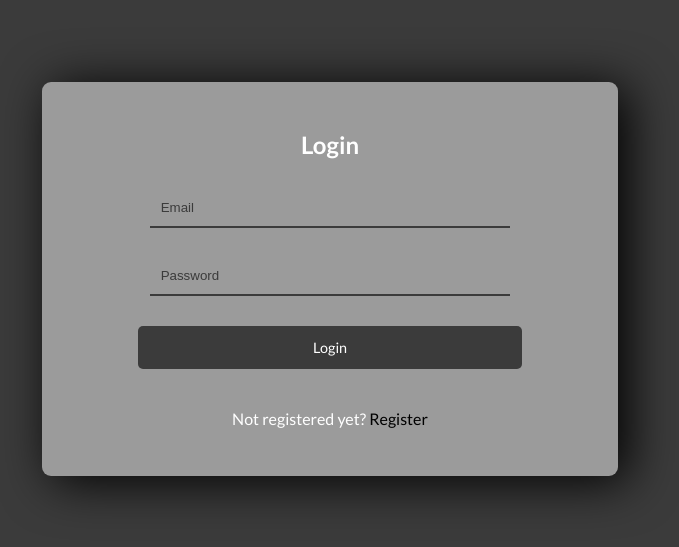
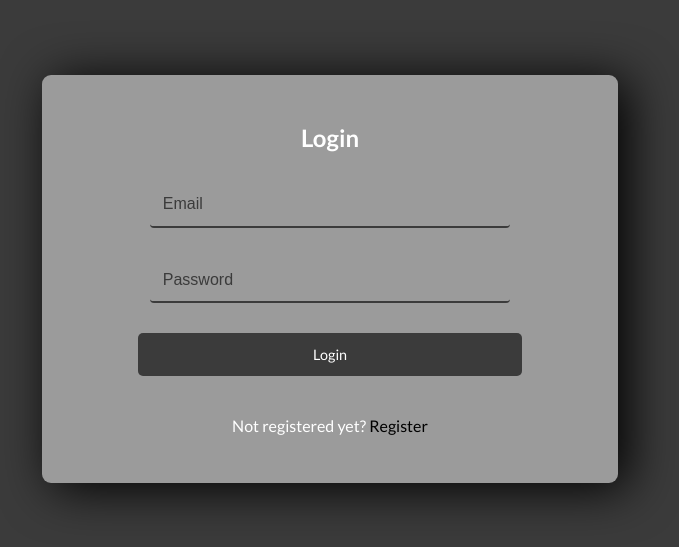
Before and after one commit to slavangrch/expenses-tracker, a React (Create React App) app in the folder client/: page /auth in a window 1280 px wide. Shown: the part 121-668 px from the top of the page, without its empty margins (310-989 px from the left). Built offline with nearby package versions, Linux system fonts and the light colour scheme.

Commit message:
submit form function

```diff
--- a/client/src/App.tsx
+++ b/client/src/App.tsx
@@ -1,6 +1,5 @@
 import { RouterProvider, createBrowserRouter } from "react-router-dom";
 import {Auth} from "./pages/Auth";
-
 
 function App() {
   const router = createBrowserRouter([{path: '/auth', element: <Auth></Auth>}])
--- a/client/src/components/Auth/LoginForm.tsx
+++ b/client/src/components/Auth/LoginForm.tsx
@@ -1,14 +1,41 @@
-import React from "react";
+import React, { FormEvent, useState } from "react";
 import styled from "styled-components";
 import { Form } from "../../styles";
 import { Link } from "react-router-dom";
 import { Button } from "../Button/Button";
-
+import { BASE_URL } from "../../config";
+import { setExpirationDate, setToken } from "../../utils/localStorageManipulation";
 
 export const LoginForm: React.FC = () => {
+  const [error, setError] = useState(null);
+
+  async function handleSubmit(e: React.FormEvent<HTMLFormElement>) {
+    e.preventDefault();
+
+    const formObj = new FormData(e.target as HTMLFormElement);
+    const formData = Object.fromEntries(formObj.entries())
+
+    console.log(formData);
+
+    const response = await fetch(`${BASE_URL}/auth/login`, {
+      method: 'POST',
+      body: JSON.stringify(formData)
+    })
+
+    if (!response.ok) {
+      const result = await response.json();
+      setError(result.message || 'Validation error')
+      return;
+    }
+
+    const result = await response.json();
+    setToken(result.token);
+    setExpirationDate()
+  }
   return (
-    <Form action="">
+    <Form action="" onSubmit={handleSubmit}>
     <h2>Login</h2>
+    {error&&<p>{error}</p>}
     <div className="input-control">
       <input type="text" placeholder="Email" name='email'/>
     </div>
--- /dev/null
+++ b/client/src/config.ts
@@ -0,0 +1 @@
+export const BASE_URL = 'http://localhost:5000';
--- a/client/src/styles.js
+++ b/client/src/styles.js
@@ -31,11 +31,13 @@ export const Form = styled.form`
     width: 75%;
     align-self: center;
     padding: 0.8em;
+    border-radius: 4px;
     border: none;
     border-bottom: 2px solid var(--color-dark-gray);
     font-style: inherit;
     outline: none;
     background-color: inherit;
+    font-size: var(--font-medium);
   }
 
   input::placeholder {
--- /dev/null
+++ b/client/src/utils/localStorageManipulation.ts
@@ -0,0 +1,23 @@
+export const setToken = (token: string) => {
+    localStorage.setItem('token', token);
+}
+
+export const setExpirationDate = () => {
+    const expiration = new Date();
+    expiration.setTime(expiration.getTime() + 1*24*60*60*1000);
+    localStorage.setItem('expiration', expiration.toISOString())
+}
+
+export const getToken = () => {
+    const token = localStorage.getItem('token');
+    if (!token){
+        return null;
+    }
+
+    const duration: string = localStorage.getItem('expiration') || '0';
+    if (+duration < 0) {
+        return 'EXPIRED';
+    }
+
+    return token;
+}
```
